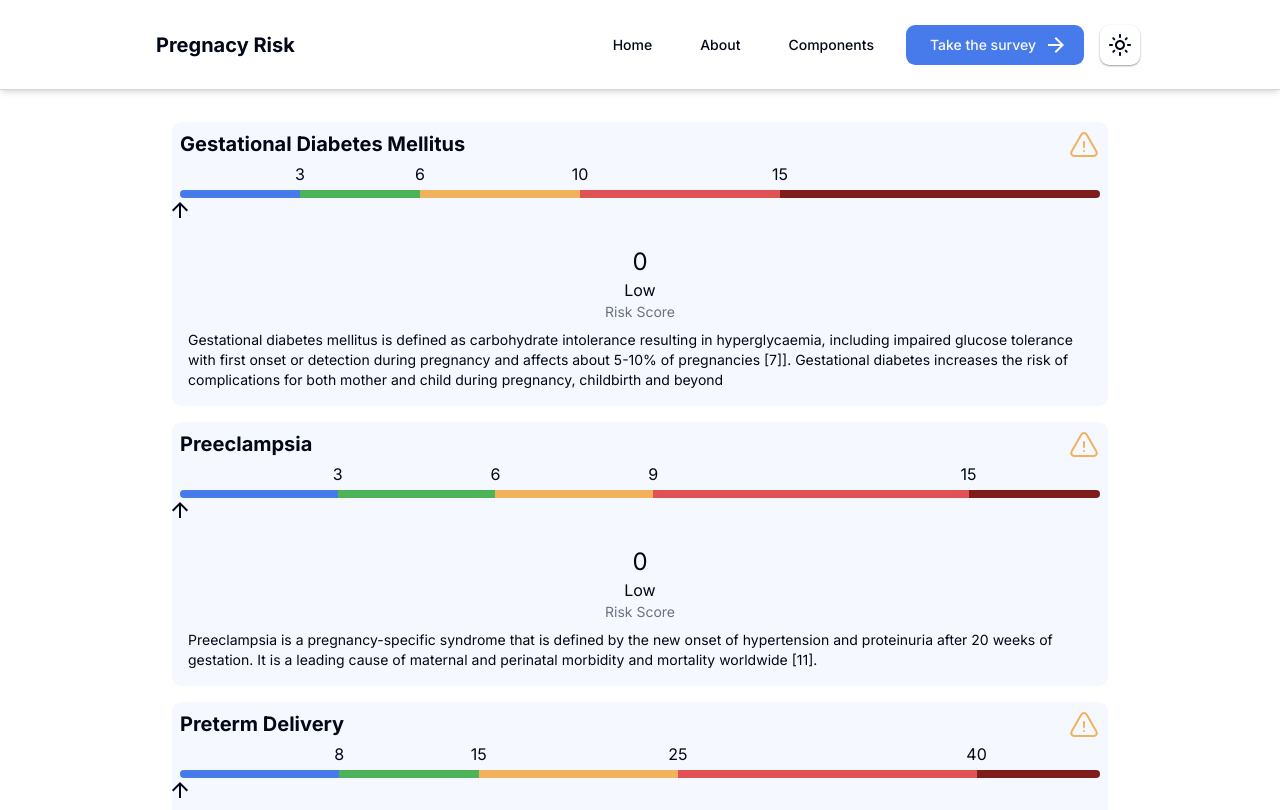
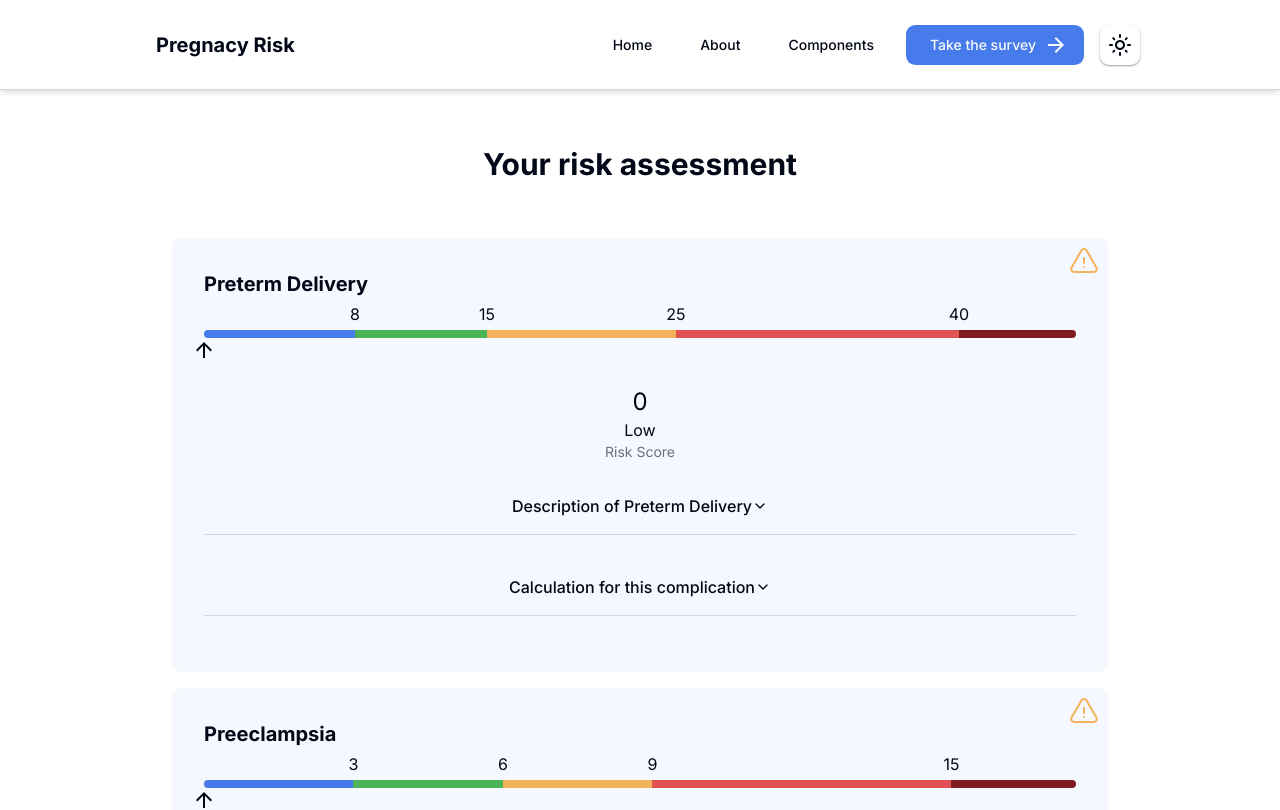
Before and after one commit to INF219-pregnancy-risk/pregnancy-risk, a Next.js app: page /survey/results in a window 1280 px wide. Shown: the top 810 px of the page. Built offline with nearby package versions, Linux system fonts and the light colour scheme.

Commit message:
added accordation for description and calculation for end result + name mapping for Missing factors at result page

```diff
--- a/src/app/survey/results/page.tsx
+++ b/src/app/survey/results/page.tsx
@@ -9,43 +9,54 @@ import React, { useEffect } from "react";
 
 const ResultsPage = () => {
   const [calculations, setCalculation] = React.useState<ResultType[]>([]);
+  const [loading, setLoading] = React.useState(true);
 
   useEffect(() => {
     const survey = getSurveyUtil();
     const results = CalculateRisk(survey);
     setCalculation(results);
+    setLoading(false);
   }, []);
 
   return (
     <div className="grid-layout gap-4">
-      <div className="w-full gap-6 flex flex-col h-max min-h-screen relative items-center justify-center">
-        <AnimatePresence mode="wait">
-          {calculations.length > 0 ? (
+      <div className="w-full gap-6 flex flex-col h-max min-h-screen-nav relative items-center justify-center">
+        <AnimatePresence mode="wait" initial={false}>
+          {!loading ? (
+            <>
+              <h1 className="mt-14 font-bold text-3xl">Your risk assessment</h1>
               <motion.div
+                key={"calculation"}
                 initial={{ opacity: 0 }}
                 animate={{ opacity: 1 }}
                 exit={{ opacity: 0 }}
-              transition={{ duration: 1 }}
-              className="w-full flex flex-col gap-4 mt-8"
+                transition={{ duration: 0.5 }}
+                className="w-full grid grid-cols-1 gap-4 mt-8"
               >
-              {calculations.map((res) => {
-                return <ResultComponent id={res.id} value={res} key={res.id} />;
+                {calculations
+                  .sort((a, b) => (a.risk >= b.risk ? -1 : 1))
+                  .map((res) => {
+                    return (
+                      <ResultComponent id={res.id} value={res} key={res.id} />
+                    );
                   })}
               </motion.div>
+            </>
           ) : (
             <motion.div
-              initial={{ opacity: 1 }}
+              key={"loading"}
+              initial={{ opacity: 0 }}
               animate={{ opacity: 1 }}
               exit={{ opacity: 0 }}
-              transition={{ duration: 1 }}
+              transition={{ duration: 0.5 }}
               className="w-full flex flex-col gap-4 justify-center items-center"
             >
-              <div className="w-10 h-10 border-black/20 border-[6px] rounded-full animate-spin" />
+              <div className="w-10 h-10 border-t-primary border-[6px] rounded-full animate-spin" />
             </motion.div>
           )}
         </AnimatePresence>
       </div>
-      <div className="transition-opacity duration-300 flex gap-4 p-2 bg-muted text-muted-foreground rounded-lg bottom-2 left-0 opacity-100 hover:opacity-100">
+      <div className="transition-opacity duration-300 mb-4 mx-auto flex gap-4 p-2 bg-muted text-muted-foreground rounded-lg shadow hover:shadow-md justify-center">
         <LinkButton href="/survey">Back</LinkButton>
         <LinkButton href="/">Home</LinkButton>
       </div>
--- /dev/null
+++ b/src/components/inputs/info/AccordionResult.tsx
@@ -0,0 +1,35 @@
+import {
+    Accordion,
+    AccordionContent,
+    AccordionItem,
+    AccordionProps,
+    AccordionTrigger,
+  } from "@/components/ui/accordion";
+  import { cn } from "@/lib/utils";
+  import React from "react";
+
+  export interface AccordionResultProps {
+    header?: string;
+    content?: React.ReactNode;
+    className?: string;
+  }
+
+  const AccordationResult = ({
+    header,
+    content,
+    className,
+    ...props
+  }: AccordionResultProps) => {
+    return (
+      <Accordion type="single" collapsible {...props} className={cn(className)}>
+        <AccordionItem value="item-1">
+          <AccordionTrigger className="text-center items-center justify-center">
+            {header}
+          </AccordionTrigger>
+          <AccordionContent>{content}</AccordionContent>
+        </AccordionItem>
+      </Accordion>
+    );
+  };
+
+  export default AccordationResult;
--- a/src/components/inputs/survey/ResultComponent.tsx
+++ b/src/components/inputs/survey/ResultComponent.tsx
@@ -4,6 +4,8 @@ import { CID, Conditions, ResultType } from "@/types/Conditions";
 import { ExclamationTriangleIcon } from "@heroicons/react/24/outline";
 import { default as ArrowUpIcon } from "@mui/icons-material/ArrowUpward";
 import { AnimatePresence, motion } from "framer-motion";
+import AccordationResult from "../info/AccordionResult";
+import { getRegularNameForId } from "@/types/RiskInput";
 import React from "react";
 
 interface ResultComponentProps extends React.HTMLAttributes<HTMLDivElement> {
@@ -19,8 +21,21 @@ const ResultComponent = ({ id, value }: ResultComponentProps) => {
 
   const [hovering, setHovering] = React.useState(false);
 
+  const calculationContent = Object.entries(value.increasedBy)
+  .map(([factor, amount]) => `${factor}: ${amount}`)
+  .join(' + ')
+  .trim();
+
+  const getRiskColorClass = (risk: number) => {
+    if (risk >= high) return 'text-red-900';
+    if (risk >= moderate) return 'text-destructive';
+    if (risk >= increased) return 'text-warning';
+    if (risk >= low) return 'text-success';
+    return 'text-primary';
+  };
+
   return (
-    <div className="relative w-full min-h-[150px] flex flex-col bg-primary/5 flex-1 rounded-md p-2">
+    <div className="relative w-full min-h-[150px] flex flex-col bg-primary/5 flex-1 rounded-md p-8">
       <h1 className="mb-8 text-xl font-bold">{condition.name}</h1>
       {value.missingFactors.length > 0 && (
         <div
@@ -46,7 +61,7 @@ const ResultComponent = ({ id, value }: ResultComponentProps) => {
                 </i>
                 {value.missingFactors.map((factor) => (
                   <span className="text-xs mb-1 font-bold" key={factor}>
-                    {factor}
+                    {getRegularNameForId(factor)}
                   </span>
                 ))}
               </motion.div>
@@ -135,8 +150,27 @@ const ResultComponent = ({ id, value }: ResultComponentProps) => {
         <div className="text-sm text-gray-500">Risk Score</div>
       </div>
       <div className="flex flex-col items-center justify-center my-2">
-        <div className="flex flex-row items-center justify-center">
-          <span className="text-sm ml-2">{condition.description}</span>
+      <div className="grid grid-cols-1 items-center justify-center text-center w-full">
+          <AccordationResult
+            header={"Description of " + condition.name}
+            content={condition.description}
+            className="my-2"
+          />
+
+          <AccordationResult
+            key="calculation-accordion"
+            header="Calculation for this complication"
+            content={
+              <span className={`text-md font-medium bg-primary-100 rounded-lg p-2 shadow`}>
+                {calculationContent + " = "}
+                <span className={`text-lg font-semibold ${getRiskColorClass(value.risk)}`}>
+                  {value.risk}
+                </span>
+              </span>
+            }
+            className="my-4"
+
+          />
         </div>
       </div>
     </div>
--- a/src/types/RiskInput.ts
+++ b/src/types/RiskInput.ts
@@ -56,6 +56,34 @@ const ID_DECLARATION = {
   INFERILITY_TREATMENT: RiskType.BOOLEAN,
   GONORHEA_SYPHILIS: RiskType.BOOLEAN,
 } as const;
+
+const ID_NAME_MAPPING = {
+  AGE: "Age",
+  WEIGHT: "Weight",
+  HEIGHT: "Height",
+  DIABETES: "Diabetes",
+  HYPERTENSION: "Hypertension",
+  ACTIVITY: "Activity Level",
+  ETNISITY: "Ethnicity",
+  SLE_OR_APS: "SLE or APS",
+  GDM: "Gestational Diabetes Mellitus",
+  POS: "Polycystic Ovary Syndrome",
+  PPE: "Pre-eclampsia",
+  T2DM: "Type 2 Diabetes Mellitus",
+  SMOKING: "Smoking Status",
+  STRESS: "Stress Level",
+  PREVIOUS_PRETERM: "Previous Preterm Birth",
+  CERVICAL_SURGERY: "History of Cervical Surgery",
+  MULTIPLE_GESTATIONS: "Multiple Gestations",
+  HEPATITIS_C: "Hepatitis C",
+  ECLAMPSIA: "Eclampsia",
+  INFERILITY_TREATMENT: "Infertility Treatment",
+  GONORHEA_SYPHILIS: "Gonorrhea or Syphilis Infection",
+};
+
+export function getRegularNameForId(id: keyof typeof ID_DECLARATION): string {
+  return ID_NAME_MAPPING[id] || "Unknown";
+}
 
 export type ID = BOOLEANS | INTEGERS | MULTIPLES | CHOICES;
 
```
Lines whose indentation alone changed are shown as unchanged.
